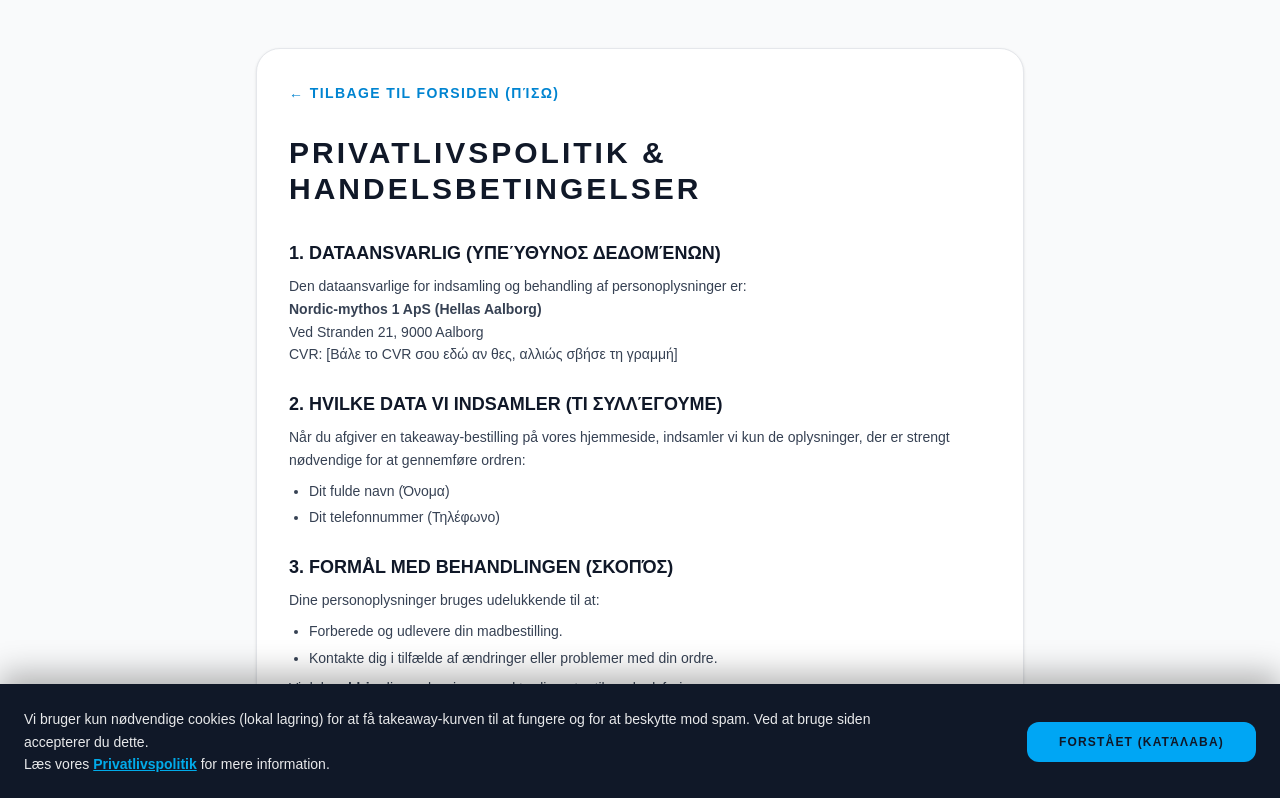
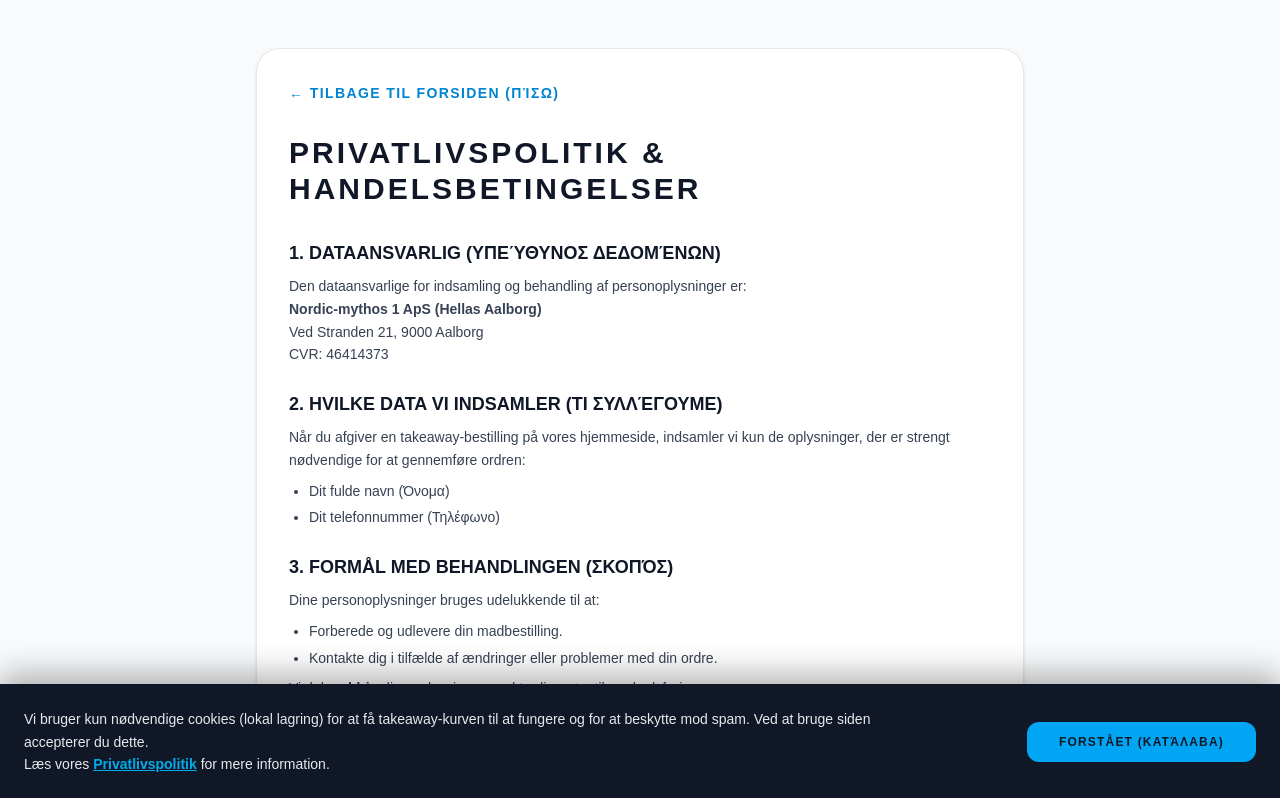
Before and after one commit to panoskoul108/hellas-aalborg-web, a Next.js app: page /privacy in a window 1280 px wide. Shown: the top 798 px of the page. Built offline with nearby package versions, Linux system fonts and the light colour scheme.

Commit message:
Update page.tsx

```diff
--- a/app/privacy/page.tsx
+++ b/app/privacy/page.tsx
@@ -19,7 +19,7 @@ export default function PrivacyPolicy() {
             <p>Den dataansvarlige for indsamling og behandling af personoplysninger er:<br/>
             <strong>Nordic-mythos 1 ApS (Hellas Aalborg)</strong><br/>
             Ved Stranden 21, 9000 Aalborg<br/>
-            CVR: [Βάλε το CVR σου εδώ αν θες, αλλιώς σβήσε τη γραμμή]</p>
+            CVR: 46414373</p>
           </section>
 
           <section>
```
